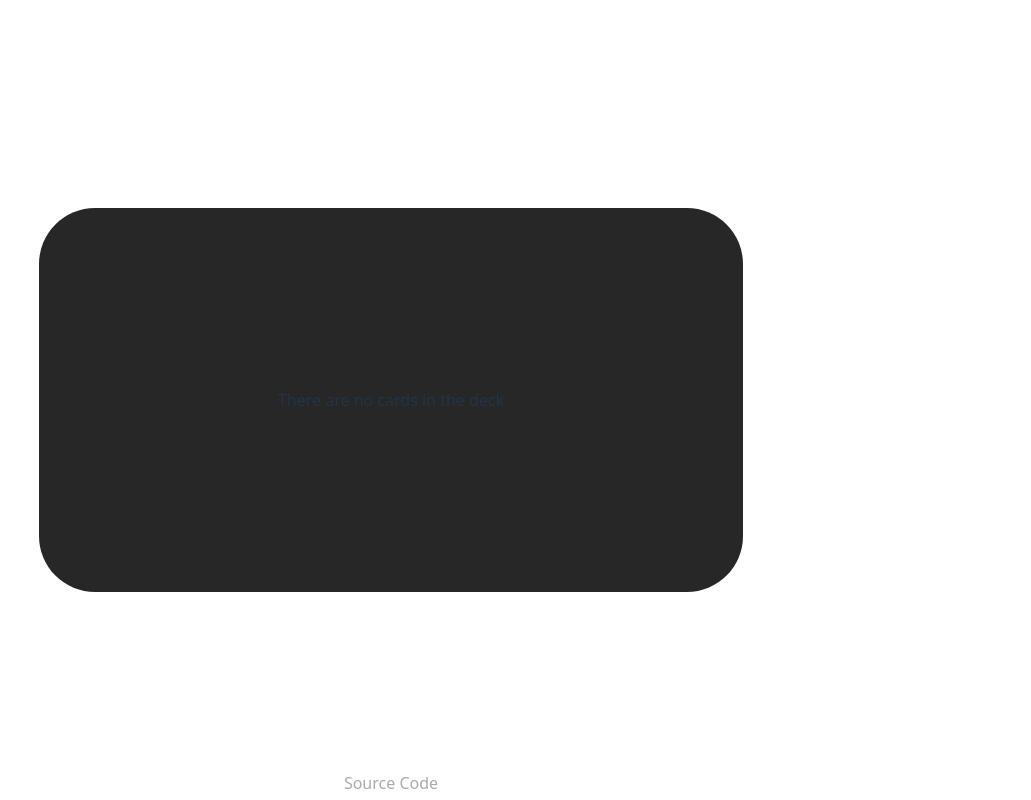
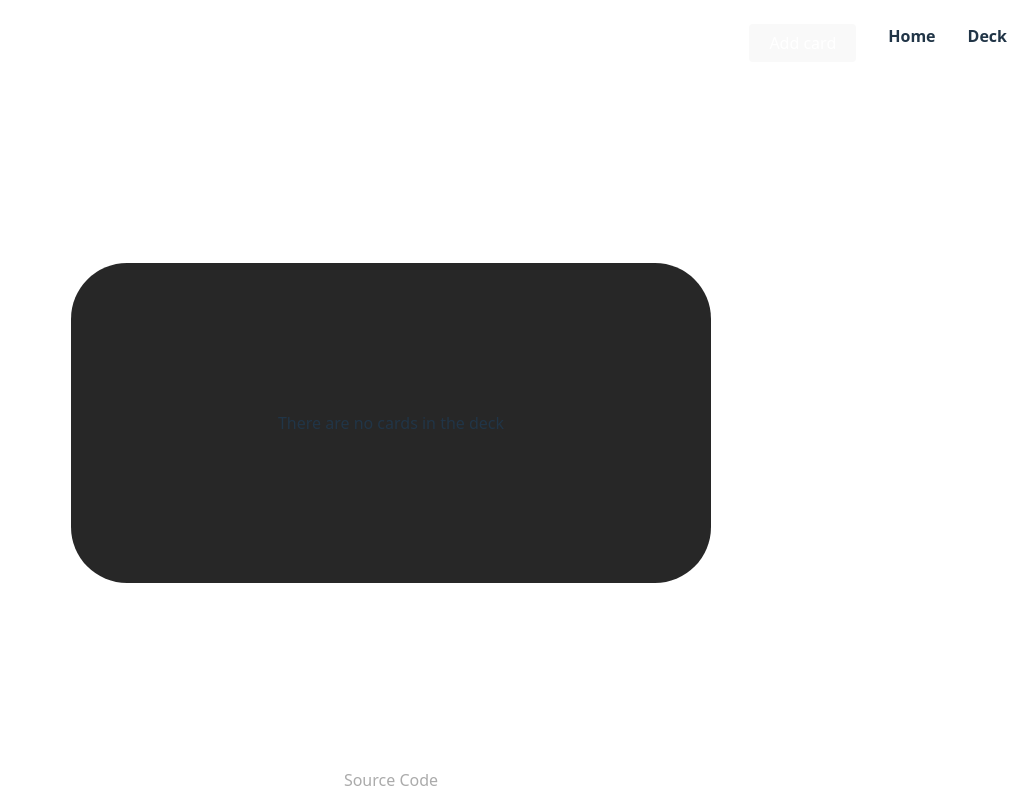
Before and after one commit to Dinika/tab-notes, a React (Vite) app: page / in a window 1280 px wide. Shown: the whole page, without its empty margins (249-1280 px from the left). Built offline with nearby package versions, Linux system fonts and the light colour scheme; no server answers.

Commit message:
Add card to deck

```diff
--- a/index.html
+++ b/index.html
@@ -6,25 +6,10 @@
   <link rel="icon" type="image/svg+xml" href="/vite.svg" />
   <meta name="viewport" content="width=device-width, initial-scale=1.0" />
   <title>Tab Notes</title>
-  <style>
-    footer {
-      position: absolute;
-      bottom: 5px;
-    }
-
-    .source-code {
-      color: rgb(171, 171, 171)
-    }
-  </style>
 </head>
 
 <body>
-  <main>
-    <div id="root"></div>
-  </main>
-  <footer>
-    <a class="source-code" href="https://github.com/Dinika/tab-notes">Source Code</a>
-  </footer>
+  <div id="root"></div>
   <script type="module" src="/src/main.tsx"></script>
 </body>
 
--- /dev/null
+++ b/src/App.css
@@ -0,0 +1,34 @@
+.app {
+    width: 100%;
+    max-width: 100vw;
+    min-height: 100vh;
+    max-height: 100vh;
+    display: flex;
+    flex-direction: column;
+    justify-content: space-between;
+    padding: 0.5rem;
+}
+
+nav {
+    width: 100%;
+    display: flex;
+    justify-content: flex-end;
+    font-size: 1rem;
+    font-weight: 600;
+}
+
+main {
+    margin: 0 auto;
+}
+ul {
+    display: flex;
+    list-style-type: none;
+}
+
+li {
+    margin: 0 1rem;
+}
+
+.source-code {
+    color: rgb(171, 171, 171);
+}
--- /dev/null
+++ b/src/App.tsx
@@ -0,0 +1,46 @@
+import { BrowserRouter, Route, Routes } from "react-router";
+import HomePage from "./pages/Home/Home";
+import "./App.css";
+import { useState } from "react";
+import AddCardModal from "./components/AddCardModal/AddCardModal";
+
+function App() {
+    const [showModal, setShowModal] = useState(false);
+
+    return (
+        <div className="app">
+            <nav>
+                <ul>
+                    <li>
+                        <button onClick={() => setShowModal(true)}>
+                            Add card
+                        </button>
+                    </li>
+                    <li>Home</li>
+                    <li>Deck</li>
+                </ul>
+            </nav>
+            <AddCardModal
+                open={showModal}
+                onCloseModal={() => setShowModal(false)}
+            />
+            <main>
+                <BrowserRouter>
+                    <Routes>
+                        <Route index element={<HomePage />} />
+                    </Routes>
+                </BrowserRouter>
+            </main>
+            <footer>
+                <a
+                    className="source-code"
+                    href="https://github.com/Dinika/tab-notes"
+                >
+                    Source Code
+                </a>
+            </footer>
+        </div>
+    );
+}
+
+export default App;
--- /dev/null
+++ b/src/components/AddCardModal/AddCardModal.tsx
@@ -0,0 +1,130 @@
+import { useEffect, useRef, useState } from "react";
+import "./style.css";
+import { Card, categories, Category, TCategory } from "../../types";
+import { addCardToDeck } from "../../services/card-deck";
+import { generateUniqueId } from "../../services/common";
+
+interface AddCardModalProps {
+    open: boolean;
+    onCloseModal: () => void;
+}
+
+function AddCardModal({ open, onCloseModal }: AddCardModalProps) {
+    const dialogRef = useRef<HTMLDialogElement>(null);
+    const [errorMessage, setErrorMessage] = useState<string | null>();
+
+    useEffect(() => {
+        const dialog = dialogRef.current;
+        if (!dialog) return;
+
+        if (open && !dialog.open) {
+            dialog.showModal();
+        } else if (!open && dialog.open) {
+            dialog.close();
+        }
+    }, [open]);
+
+    useEffect(() => {
+        const dialog = dialogRef.current;
+        if (!dialog) return;
+
+        const handleCancel = (e: Event) => {
+            e.preventDefault(); // Prevent it from auto-closing
+            onCloseModal();
+        };
+
+        dialog.addEventListener("cancel", handleCancel);
+        return () => dialog.removeEventListener("cancel", handleCancel);
+    }, [onCloseModal]);
+
+    const handleSubmit = (e: React.FormEvent<HTMLFormElement>) => {
+        const form = e.currentTarget;
+        const formData = new FormData(form);
+
+        const question = formData.get("question")?.toString().trim();
+        const answer = formData.get("answer")?.toString().trim();
+        const category = formData.get("category")?.toString() as TCategory;
+        console.log("Cat", category);
+        console.log("Question", question);
+        console.log("ANswer", answer);
+
+        if (!question || !answer || !category) {
+            setErrorMessage("All fields are required.");
+            return;
+        }
+
+        const card: Card = {
+            id: generateUniqueId(),
+            question,
+            answer,
+            category,
+            lastUpdatedAt: Date.now(),
+            source: null,
+        };
+        addCardToDeck(card, category);
+
+        form.reset();
+        setErrorMessage(null);
+        onCloseModal();
+    };
+
+    const handleReset = (e: React.FormEvent<HTMLFormElement>) => {
+        const form = e.currentTarget;
+        form.reset();
+    };
+
+    return (
+        <dialog ref={dialogRef} id="add-card-dialog" className="modal-backdrop">
+            <button autoFocus onClick={onCloseModal} className="close-button">
+                &times;
+            </button>
+            <form
+                method="dialog"
+                onSubmit={handleSubmit}
+                onReset={handleReset}
+                className="form-grid"
+            >
+                <h2>Add a new flashcard</h2>
+
+                <div className="form-row">
+                    <label htmlFor="question">Question:</label>
+                    <input id="question" name="question" required />
+                </div>
+
+                <div className="form-row">
+                    <label htmlFor="answer">Answer:</label>
+                    <textarea id="answer" name="answer" required />
+                </div>
+
+                <div className="form-row">
+                    <label>Category:</label>
+                    <div className="category-options">
+                        {categories.map((category) => (
+                            <label key={category}>
+                                <input
+                                    type="radio"
+                                    name="category"
+                                    value={category}
+                                    required
+                                    defaultChecked={
+                                        category === Category.Difficult
+                                    }
+                                />
+                                {category}
+                            </label>
+                        ))}
+                    </div>
+                </div>
+
+                {errorMessage && <p className="error">{errorMessage}</p>}
+
+                <div className="form-actions">
+                    <button type="reset">Reset</button>
+                    <button type="submit">Save</button>
+                </div>
+            </form>
+        </dialog>
+    );
+}
+
+export default AddCardModal;
--- /dev/null
+++ b/src/components/AddCardModal/style.css
@@ -0,0 +1,121 @@
+dialog {
+    z-index: 1000;
+    border: none;
+    border-radius: 1rem;
+    min-width: 700px;
+}
+
+dialog::backdrop {
+    background-color: rgba(0, 0, 0, 0.8);
+    backdrop-filter: blur(2px);
+    opacity: 0.75;
+}
+
+.close-button {
+    font-size: 2rem;
+    position: absolute;
+    top: 0;
+    right: 0;
+    padding: 0;
+    height: 48px;
+    width: 48px;
+}
+
+dialog form {
+    display: flex;
+    flex-direction: column;
+    justify-content: flex-start;
+}
+
+.form-grid {
+    display: flex;
+    flex-direction: column;
+    gap: 1.25rem;
+}
+
+.form-row {
+    display: flex;
+    align-items: center;
+    gap: 16px;
+}
+
+.form-row label {
+    flex: 0 0 100px;
+    text-align: right;
+}
+
+input,
+textarea {
+    flex: 1;
+    padding: 0.5rem;
+    border: 1px solid #666;
+    background-color: #2a2a2a;
+    color: white;
+    border-radius: 4px;
+}
+
+textarea {
+    height: 80px;
+}
+
+.category-options {
+    display: flex;
+    width: 100%;
+}
+
+.category-options label {
+    display: flex;
+    align-items: center;
+    justify-content: flex-start;
+    flex: 1;
+}
+
+.category-options input {
+    flex: none;
+    margin-right: 1rem;
+}
+
+button {
+    color: white;
+    padding: 0.5rem 1.25rem;
+    border: none;
+    border-radius: 4px;
+    cursor: pointer;
+}
+
+.form-actions {
+    display: flex;
+    justify-content: space-between;
+    margin: 1rem 1.5rem;
+}
+
+.form-actions button {
+    border-radius: 50px;
+    border: 0.25rem solid black;
+    font-weight: 600;
+}
+
+.form-actions button[type="submit"] {
+    background-color: black;
+}
+
+.form-actions button:hover {
+    background-color: #646cff;
+    color: white;
+}
+.form-actions button:focus,
+.form-actions button:focus-visible {
+    outline: 4px auto -webkit-focus-ring-color;
+}
+
+input[type="radio"] {
+    width: 16px;
+    height: 16px;
+    accent-color: #646cff;
+    cursor: pointer;
+}
+
+.error {
+    color: #fc724c;
+    margin-left: 116px;
+}
--- a/src/components/QuestionCard/index.tsx
+++ b/src/components/QuestionCard/index.tsx
@@ -1,4 +1,4 @@
-import { Category, TCategory } from "../../types";
+import { categories, Category, TCategory } from "../../types";
 import "./style.css";
 
 interface QuestionCardProps {
@@ -6,8 +6,6 @@ interface QuestionCardProps {
     currentCategory: string;
     onCategorySelected: (category: TCategory) => void;
 }
-
-const categories = [Category.Easy, Category.Medium, Category.Difficult];
 
 function QuestionCard({
     question,
--- a/src/index.css
+++ b/src/index.css
@@ -11,6 +11,15 @@
     text-rendering: optimizeLegibility;
     -webkit-font-smoothing: antialiased;
     -moz-osx-font-smoothing: grayscale;
+}
+
+html {
+    box-sizing: border-box;
+}
+*,
+*:before,
+*:after {
+    box-sizing: border-box;
 }
 
 a {
--- a/src/main.tsx
+++ b/src/main.tsx
@@ -1,15 +1,10 @@
 import { StrictMode } from "react";
 import { createRoot } from "react-dom/client";
-import { BrowserRouter, Route, Routes } from "react-router";
 import "./index.css";
-import HomePage from "./pages/Home/Home";
+import App from "./App";
 
 createRoot(document.getElementById("root")!).render(
     <StrictMode>
-        <BrowserRouter>
-            <Routes>
-                <Route index element={<HomePage />} />
-            </Routes>
-        </BrowserRouter>
+        <App />
     </StrictMode>,
 );
--- a/src/pages/Home/Home.css
+++ b/src/pages/Home/Home.css
@@ -1,7 +1,7 @@
 #root {
-    max-width: 1280px;
+    width: 100%;
+    height: 100%;
     margin: 0 auto;
-    padding: 2rem;
     text-align: center;
     font-size: 16px;
 }
--- a/src/services/card-deck.ts
+++ b/src/services/card-deck.ts
@@ -1,4 +1,4 @@
-import { Card, Category, TCategory } from "../types";
+import { Card, categories, Category, TCategory } from "../types";
 import { getCategoryDeck, saveDeckToCategory } from "./local-storage";
 
 const WeightedCardCategories = [
@@ -15,7 +15,6 @@ const WeightedCardCategories = [
 ];
 
 export function getRandomCardFromDeck(): Card | null {
-    const categories = [Category.Difficult, Category.Medium, Category.Easy];
     const category =
         WeightedCardCategories[
             Math.floor(Math.random() * WeightedCardCategories.length)
--- a/src/types.ts
+++ b/src/types.ts
@@ -15,6 +15,12 @@ export const Category = {
 
 export type TCategory = (typeof Category)[keyof typeof Category];
 
+export const categories: TCategory[] = [
+    Category.Easy,
+    Category.Medium,
+    Category.Difficult,
+];
+
 export interface WordnikWord {
     _id: string;
     word: string;
```
